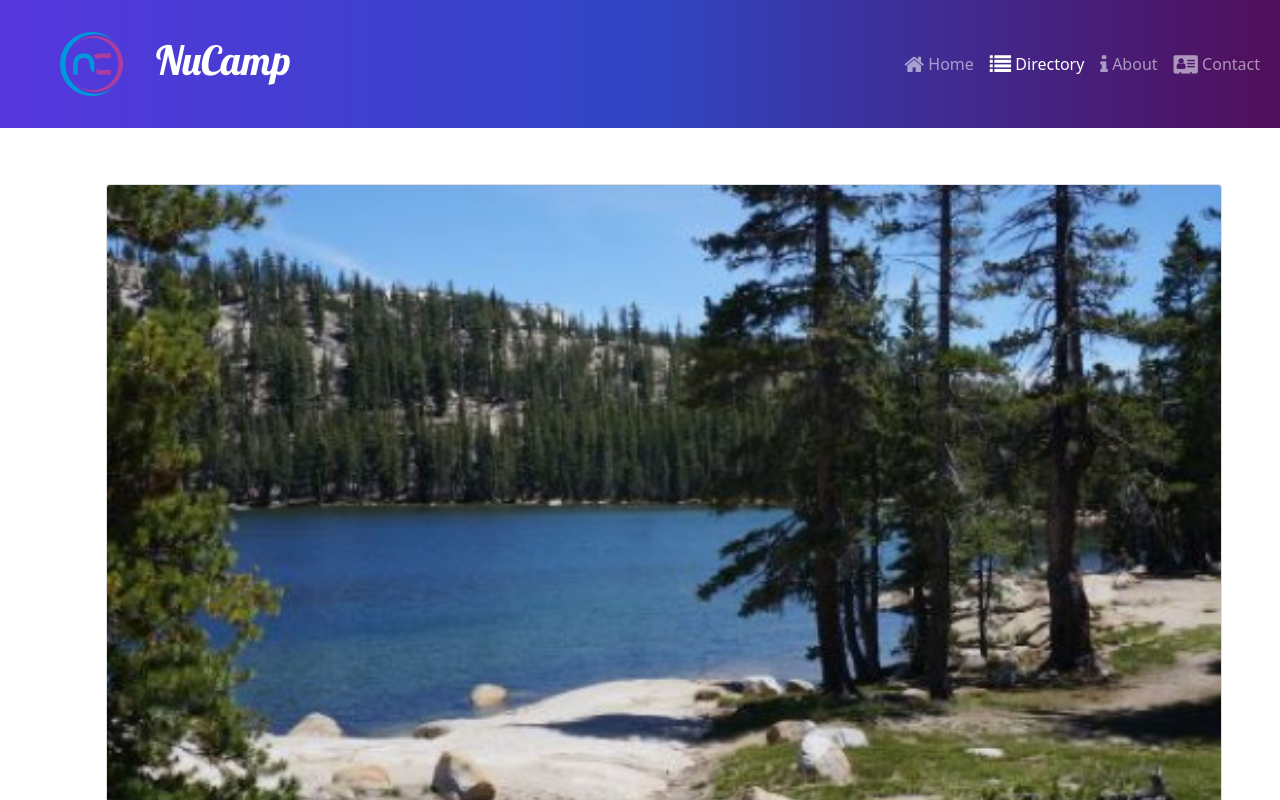
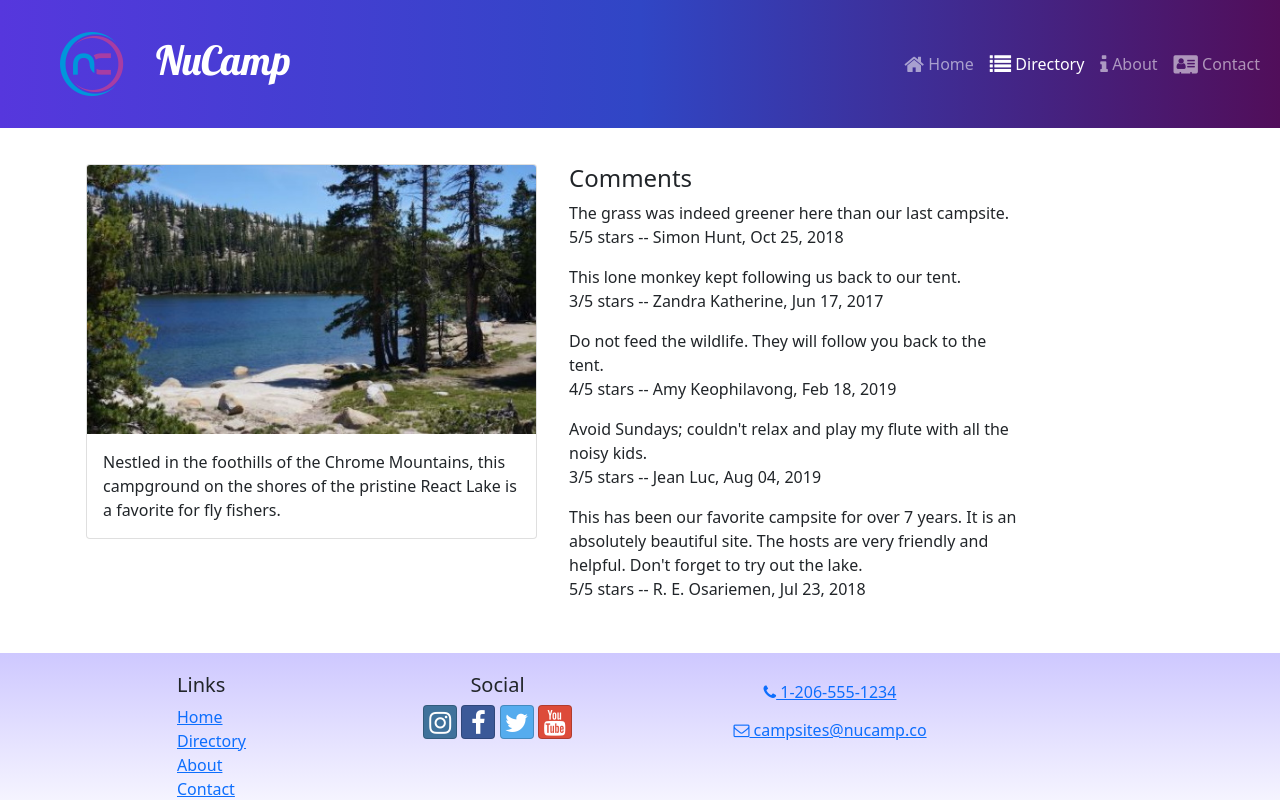
Before and after one commit to mpollachek/react_nucampsite, a React (Create React App) app: page /directory/0 in a window 1280 px wide. Shown: the top 800 px of the page. Built offline with nearby package versions, Linux system fonts and the light colour scheme.

Commit message:
Comments

```diff
--- a/src/features/campsites/CampsiteDetail.js
+++ b/src/features/campsites/CampsiteDetail.js
@@ -3,7 +3,7 @@ import { Card, CardImg, CardText, CardBody, Col} from 'reactstrap';
 const CampsiteDetail = ({campsite}) => {
   const {image, name, description} = campsite;
   return (
-    <Col md='12' className='m-4'>
+    <Col md='5' className='m-1'>
       <Card>
         <CardImg top src={image} alt={name} />
         <CardBody>
--- a/src/features/comments/CommentList.js
+++ b/src/features/comments/CommentList.js
@@ -0,0 +1,25 @@
+import { Col } from 'reactstrap';
+import Comment from './Comment';
+import { selectCommentsByCampsiteId } from './commentSlice';
+
+const CommentsList = ({ campsiteId }) => {
+  const comments = selectCommentsByCampsiteId(campsiteId);
+
+  if (comments && comments.length > 0) {
+      return (
+          <Col md='5' className='m-1'>
+              <h4>Comments</h4>
+              {comments.map((comment) => {
+                  return <Comment key={comment.id} comment={comment} />;
+              })}
+          </Col>
+      );
+  }
+  return (
+      <Col md='5' className='m-1'>
+          There are no comments for this campsite yet.
+      </Col>
+  );
+};
+
+export default CommentsList;
--- a/src/features/comments/commentSlice.js
+++ b/src/features/comments/commentSlice.js
@@ -0,0 +1,7 @@
+import { COMMENTS } from '../../app/shared/COMMENTS'
+
+export const selectCommentsByCampsiteId = (campsiteId) => {
+  return COMMENTS.filter(
+      (comment) => comment.campsiteId === parseInt(campsiteId)
+  );
+};
--- a/src/pages/CampsiteDetailPage.js
+++ b/src/pages/CampsiteDetailPage.js
@@ -2,6 +2,7 @@ import { Container, Row } from 'reactstrap';
 import { useParams } from 'react-router-dom';
 import { selectCampsiteById } from '../features/campsites/campsitesSlice';
 import CampsiteDetail from '../features/campsites/CampsiteDetail';
+import CommentsList from '../features/comments/CommentList';
 
 const CampsiteDetailPage = () => {
   const { campsiteId } = useParams();
@@ -11,6 +12,7 @@ const CampsiteDetailPage = () => {
       <Container>
           <Row>
               <CampsiteDetail campsite={campsite} />
+              <CommentsList campsiteId={campsiteId} />
           </Row>
       </Container>
   );
```
